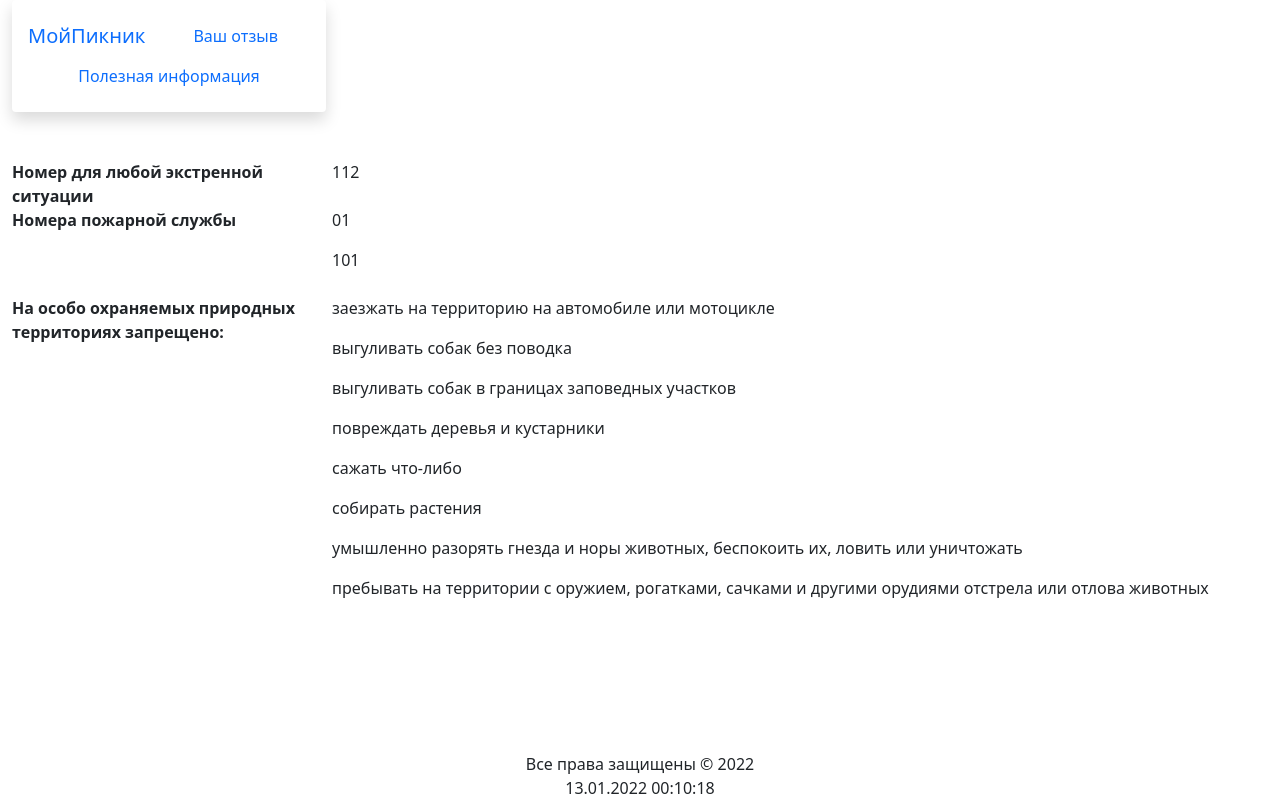
After one commit to huurrmma/kursovaya, a PHP site: page /kursovaya/contact.php in a window 1280 px wide. The commit adds this page. Run offline with PHP 8.4, Linux system fonts and the light colour scheme.

Commit message:
Add files via upload

```diff
--- a/kursovaya/about.php
+++ b/kursovaya/about.php
@@ -1,6 +1,6 @@
 
 <?php
-$title = "Ваш отзыв";
+    $title = "Ваш отзыв";
     require "blocks/header.php";
 ?>
     <div class = "container mt-2">
--- a/kursovaya/blocks/footer.php
+++ b/kursovaya/blocks/footer.php
@@ -1,4 +1,4 @@
-<footer>
+        <footer class="fixed-bottom text-center">
             Все права защищены &copy; 2022 <br>
             <?php
             echo date('d.m.Y H:i:s') . '<br>';
--- a/kursovaya/blocks/header.php
+++ b/kursovaya/blocks/header.php
@@ -9,8 +9,18 @@
 </head>
 <body>
     <div class="container-fluid">
+        <!-- <nav class="nav nav-pills">
         <header>
+            <a href="index.php" class="navbar-brand">МойПикник</a>
             <a href="index.php">Главная</a>
             <a href="about.php">Ваш отзыв</a>
-            <a href="#">О нас</a>
+            <a href="#">Контакты</a>
         </header>
+        </nav>      -->
+
+        <nav class="nav nav-pills nav-fill w-25 shadow p-3 mb-5 bg-body rounded">
+            <a href="index.php" class="navbar-brand ">МойПикник</a>
+            <!-- <a class="nav-link" href="index.php">Главная</a> -->
+            <a class="nav-link" href="about.php">Ваш отзыв</a>
+            <a class="nav-link" href="contact.php">Полезная информация</a>
+        </nav>
--- /dev/null
+++ b/kursovaya/contact.php
@@ -0,0 +1,33 @@
+<?php
+    $title = "Полезная информация";
+    require "blocks/header.php";
+?>
+
+<dl class="row">
+  <dt class="col-sm-3">Номер для любой экстренной ситуации</dt>
+  <dd class="col-sm-9">112</dd>
+
+  <dt class="col-sm-3">Номера пожарной службы</dt>
+  <dd class="col-sm-9">
+    <p>01</p>
+    <p>101</p>
+  </dd>
+
+  <dt class="col-sm-3">На особо охраняемых природных территориях запрещено:</dt>
+  <dd class="col-sm-9">
+    <p>заезжать на территорию на автомобиле или мотоцикле</p>
+    <p>выгуливать собак без поводка</p>
+    <p>выгуливать собак в границах заповедных участков</p>
+    <p>повреждать деревья и кустарники</p>
+    <p>сажать что-либо</p>
+    <p>собирать растения</p>
+    <p>умышленно разорять гнезда и норы животных, беспокоить их, ловить или уничтожать</p>
+    <p>пребывать на территории с оружием, рогатками, сачками и другими орудиями отстрела или отлова животных</p>
+  </dd>
+</dl>
+
+
+
+<?php
+    require "blocks/footer.php";
+?>
--- a/kursovaya/index.php
+++ b/kursovaya/index.php
@@ -3,7 +3,9 @@
     require "blocks/header.php";
 ?>
 
-<h1>Главная страница</h1>
+<h1>МойПикник - Ваш помощник в поиске места для комфортного и безопасного отдыха</h1>
+
+
 
 <?php
     require "blocks/footer.php";
```
Also changed, not shown: 1 other file.
